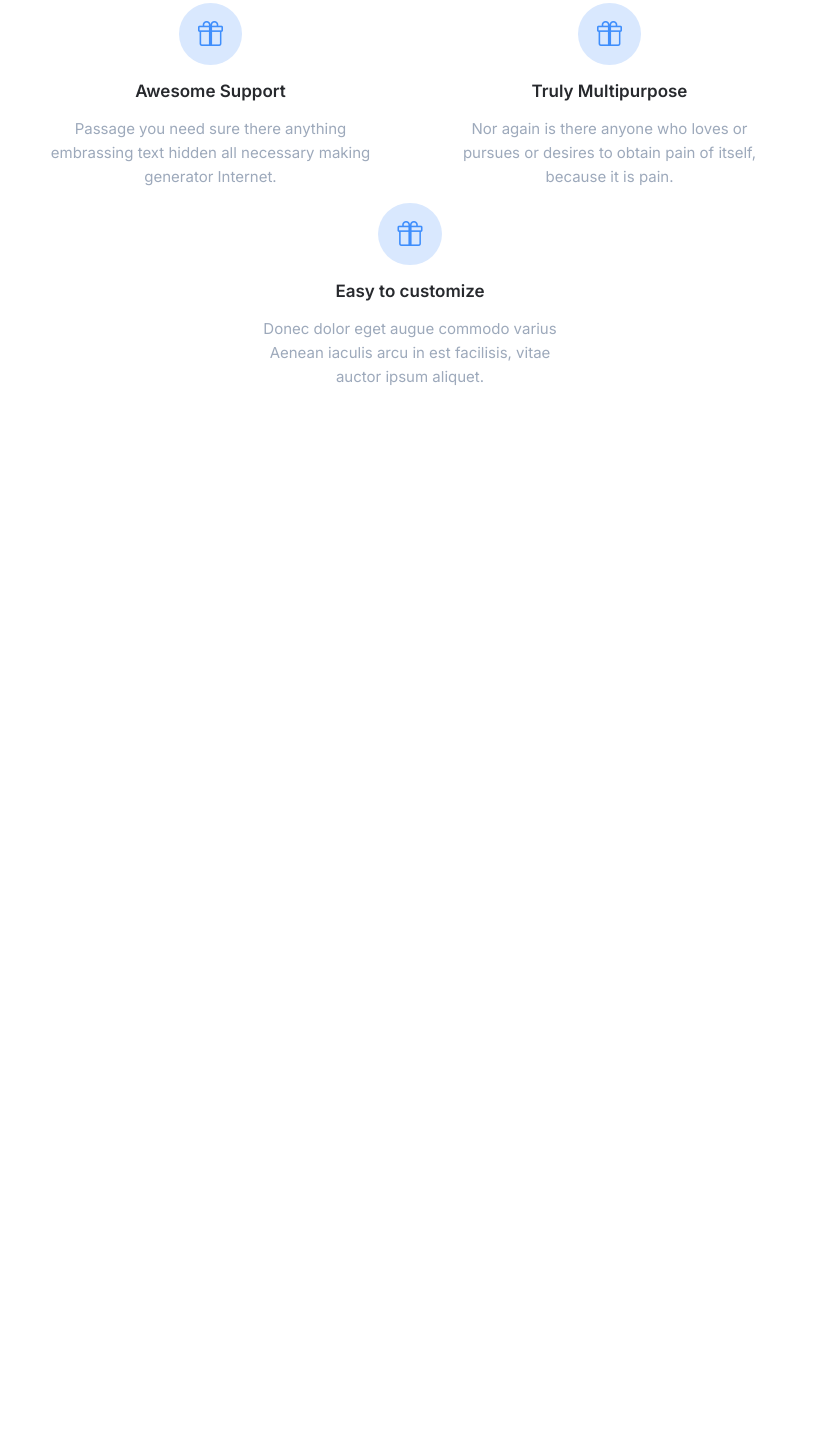
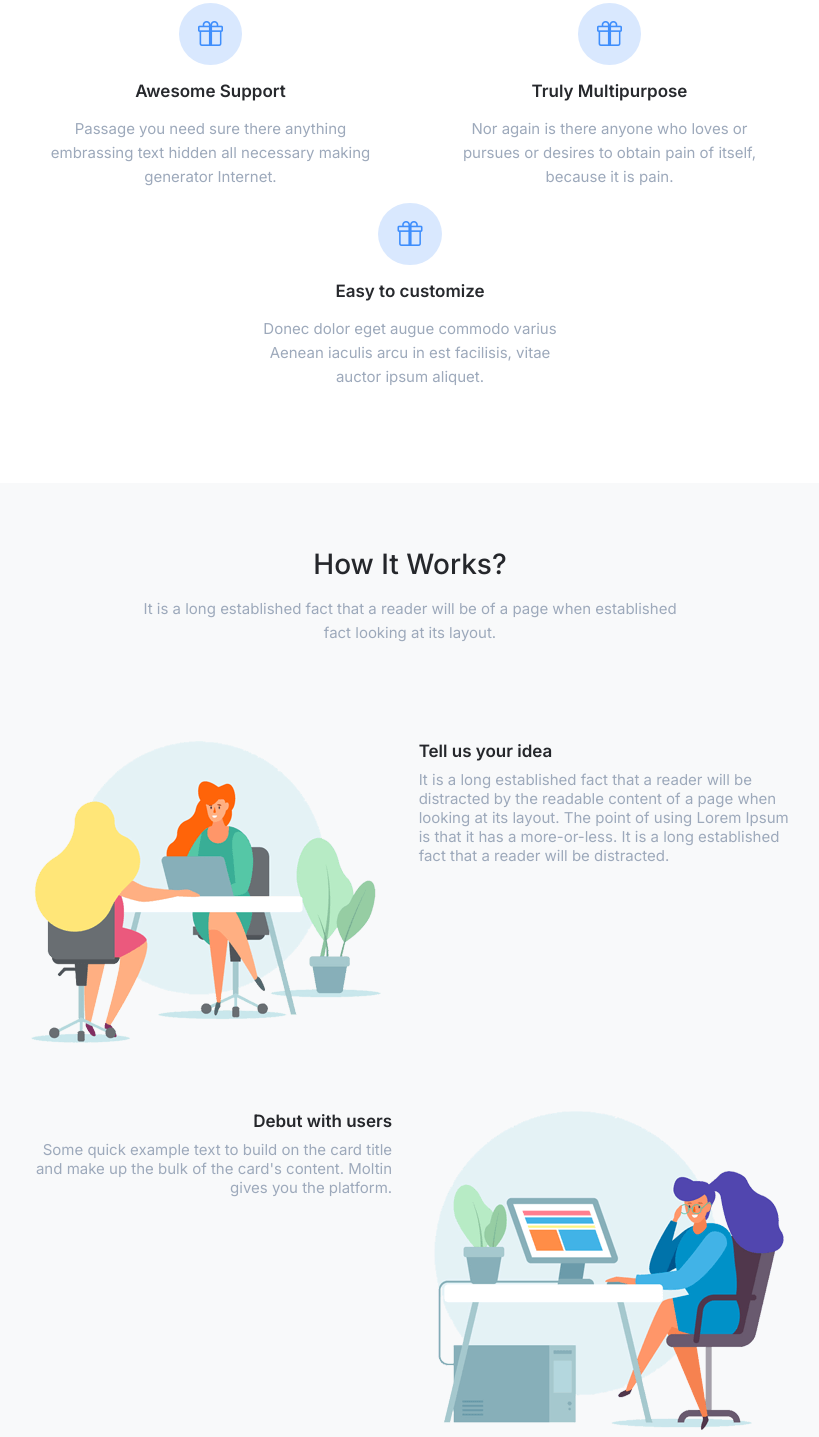
Before and after one commit to hasan-myoffice2/Kucra-Web-Project, a website: page index.html in a window 1280 px wide. Shown: the part 1468-2905 px from the top of the page, without its empty margins (230-1049 px from the left). Before the commit the page ends 1871 px from the top, so only its background shows below. Drawn offline with nearby package versions, Linux system fonts and the light colour scheme.

Commit message:
work-about

```diff
--- a/assets/sass/main.scss
+++ b/assets/sass/main.scss
@@ -235,6 +235,56 @@ nav {
 }
 // Products features section
 
-// Work about section
+// Work about section start
+.work-about-section {
+    margin-top: 5rem;
+    background-color: #F8F9FA;
 
-// Work about section
+    .title-header {
+        padding: 4rem 0;
+        h2 {
+            text-align: center;
+            font-weight: 500;
+        }
+        p {
+            text-align: center;
+            margin-top: 1rem;
+            line-height: 1.5rem;
+        }
+
+    }
+
+    .image-text {
+        display: flex;
+        justify-content: space-evenly;
+        padding: 2rem 0;
+
+        h3 {
+            font-weight: 600;
+        }
+        p {
+            margin-top: 0.6rem;
+        }
+    }
+
+    .text-aria {
+
+    }
+
+    .right-text-aria {
+        h3 {
+            text-align: end;
+        }
+        p {
+            text-align: end;
+        }
+    }
+
+    .time-line::before {
+        content: '';
+        width: 4px;
+        height: 500px;
+        background-color: red;
+    }
+}
+// Work about section end
--- a/index.html
+++ b/index.html
@@ -35,7 +35,7 @@
      </nav>
     <!-- Navbar start -->
 
-    <!-- Hero section -->
+    <!-- Hero section start -->
     <section class="hero-section">
         <div class="container">
             <div class="hero-section-aria">
@@ -58,9 +58,9 @@
             </div>
         </div>
     </section>
-    <!-- Hero section -->
+    <!-- Hero section end -->
 
-    <!-- Products features section -->
+    <!-- Products features section start -->
      <div class="products-features-section">
         <div class="container">
             <div class="header-items">
@@ -118,5 +118,52 @@
             </div>
         </div>
      </div>
+     <!-- Products features section end -->
+
+     <!-- Work about section start -->
+      <div class="work-about-section">
+        <div class="container">
+            <div class="title-header">
+                <h2>How It Works?</h2>
+                <p>It is a long established fact that a reader will be of a page when established <br> fact looking at its layout.</p>
+            </div>
+            <div class="time-line-section">
+                <div class="image-text">
+                    <div class="image">
+                        <img src="./assets/image/bannerone.png" alt="image">
+                    </div>
+                    <div class="text-aria">
+                        <h3>Tell us your idea</h3>
+                        <p>
+                            It is a long established fact that a reader will be <br> distracted by the readable content of a page when <br> looking at its layout. The point of using Lorem Ipsum <br> is that it has a more-or-less. It is a long established <br> fact that a reader will be distracted.
+                        </p>
+                    </div>
+                </div>
+                <div class="image-text">
+                    <div class="right-text-aria">
+                        <h3>Debut with users</h3>
+                        <p>
+                            Some quick example text to build on the card title <br> and make up the bulk of the card's content. Moltin <br> gives you the platform.
+                        </p>
+                    </div>
+                    <div class="image">
+                       <img src="./assets/image/bannertwo.png" alt="image">
+                    </div>
+                </div>
+                <div class="image-text">
+                    <div class="image">
+                        <img src="./assets/image/bannaerthree.png" alt="image">
+                    </div>
+                    <div class="text-aria">
+                        <h3>Tell us your idea</h3>
+                        <p>
+                            It is a long established fact that a reader will be <br> distracted by the readable content of a page when <br> looking at its layout. The point of using Lorem Ipsum <br> is that it has a more-or-less. It is a long established <br> fact that a reader will be distracted.
+                        </p>
+                    </div>
+                </div>
+            </div>
+        </div>
+      </div>
+     <!-- Work about section end -->
 </body>
 </html>
```
Also changed, not shown: css/style.css, 1 other file.
